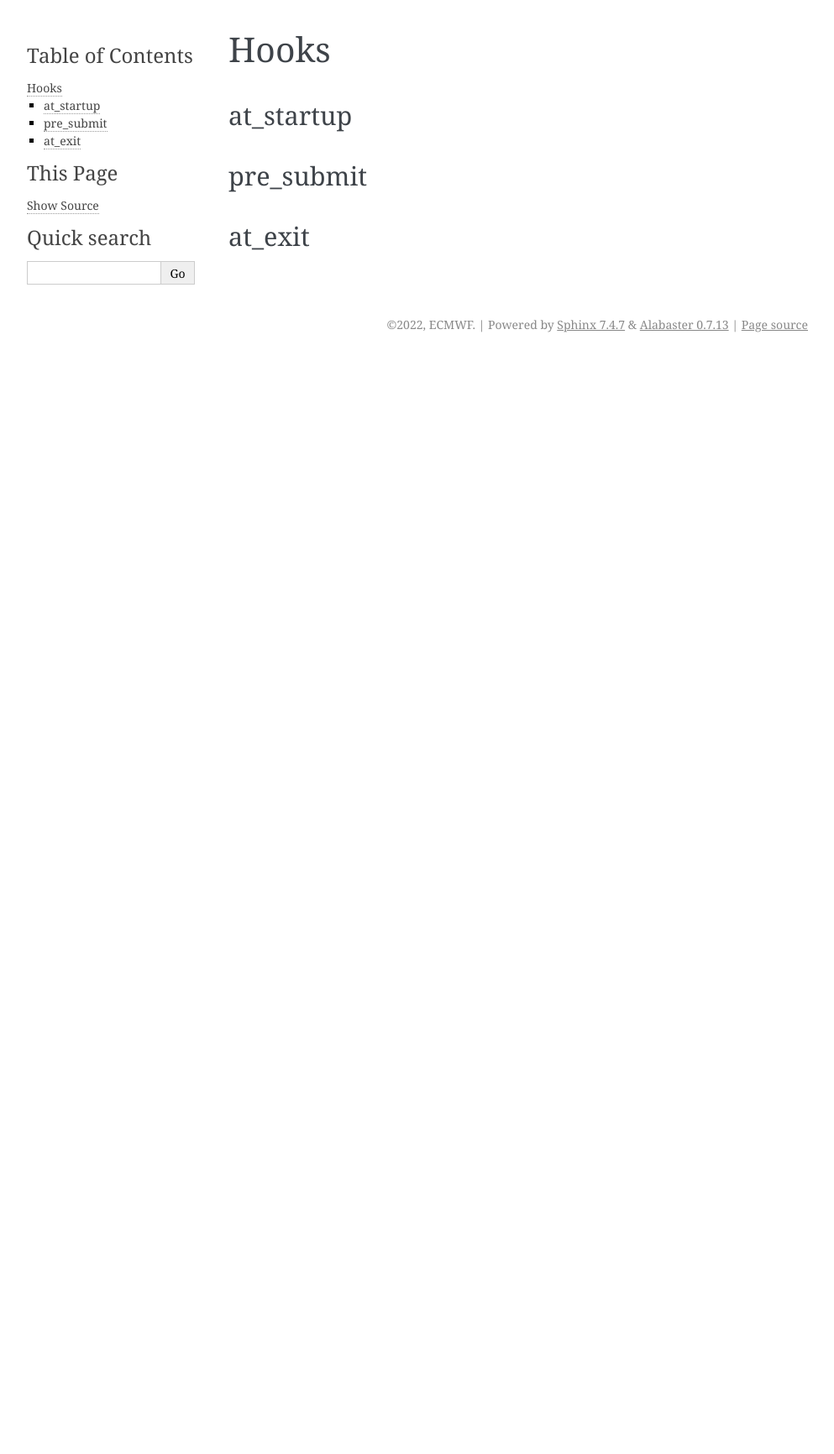
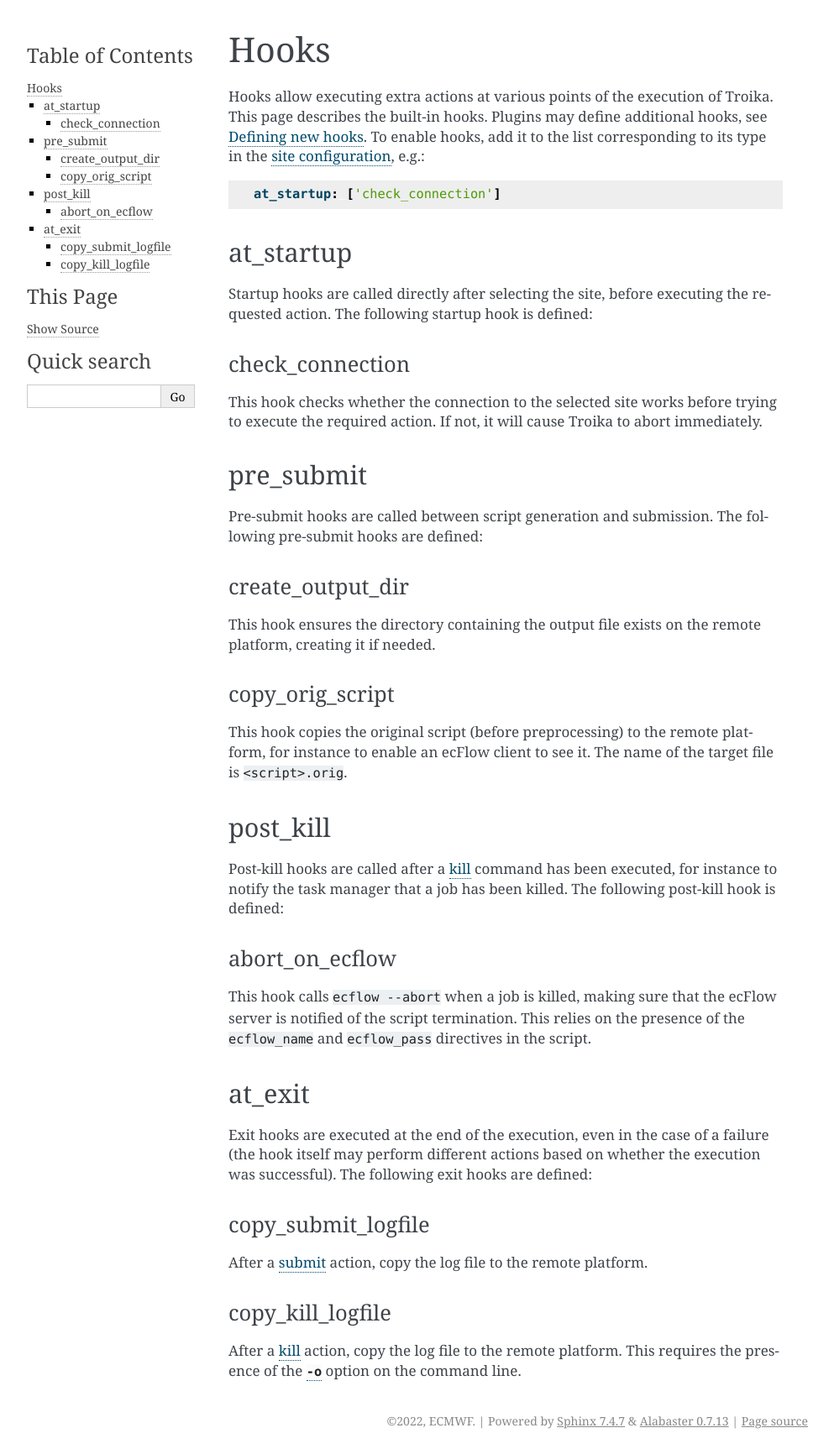
Before and after one commit to ecmwf/troika, a Sphinx documentation site: the page built from docs/reference/hooks.rst, in a window 1280 px wide. Shown: the whole page at 84% size, without its empty margins (148-1141 px from the left). Built offline with Sphinx 7.4.7, drawn with Linux system fonts in a browser that asks for light colours; before the commit the page ends 900 px from its top, so only the background shows below that.

Commit message:
Document hooks

```diff
--- /dev/null
+++ b/docs/extending/hook.rst
@@ -0,0 +1,3 @@
+
+Defining new hooks
+==================
--- a/docs/extending/index.rst
+++ b/docs/extending/index.rst
@@ -9,4 +9,5 @@ Extending Troika
    controller
    site
    connection
+   hook
    translator
--- a/docs/reference/hooks.rst
+++ b/docs/reference/hooks.rst
@@ -4,10 +4,29 @@
 Hooks
 =====
 
+Hooks allow executing extra actions at various points of the execution of
+Troika. This page describes the built-in hooks. Plugins may define additional
+hooks, see :doc:`/extending/hook`. To enable hooks, add it to the list
+corresponding to its type in the :ref:`site configuration <hook_options>`, e.g.:
+
+.. code-block:: yaml
+
+    at_startup: ['check_connection']
+
 .. _at_startup:
 
 at_startup
 ----------
+
+Startup hooks are called directly after selecting the site, before executing the
+requested action. The following startup hook is defined:
+
+check_connection
+~~~~~~~~~~~~~~~~
+
+This hook checks whether the connection to the selected site works before trying
+to execute the required action. If not, it will cause Troika to abort
+immediately.
 
 
 .. _pre_submit:
@@ -15,8 +34,58 @@ at_startup
 pre_submit
 ----------
 
+Pre-submit hooks are called between script generation and submission. The
+following pre-submit hooks are defined:
+
+create_output_dir
+~~~~~~~~~~~~~~~~~
+
+This hook ensures the directory containing the output file exists on the remote
+platform, creating it if needed.
+
+copy_orig_script
+~~~~~~~~~~~~~~~~
+
+This hook copies the original script (before preprocessing) to the remote
+platform, for instance to enable an ecFlow client to see it. The name of the
+target file is ``<script>.orig``.
+
+
+.. _post_kill:
+
+post_kill
+---------
+
+Post-kill hooks are called after a :ref:`kill` command has been executed, for
+instance to notify the task manager that a job has been killed. The following
+post-kill hook is defined:
+
+abort_on_ecflow
+~~~~~~~~~~~~~~~
+
+This hook calls ``ecflow --abort`` when a job is killed, making sure that the
+ecFlow server is notified of the script termination. This relies on the presence
+of the ``ecflow_name`` and ``ecflow_pass`` directives in the script.
+
 
 .. _at_exit:
 
 at_exit
 -------
+
+Exit hooks are executed at the end of the execution, even in the case of a
+failure (the hook itself may perform different actions based on whether the
+execution was successful). The following exit hooks are defined:
+
+copy_submit_logfile
+~~~~~~~~~~~~~~~~~~~
+
+After a :ref:`submit` action, copy the log file to the remote platform.
+
+copy_kill_logfile
+~~~~~~~~~~~~~~~~~
+
+.. program:: troika
+
+After a :ref:`kill` action, copy the log file to the remote platform. This
+requires the presence of the :option:`-o` option on the command line.
```
Also changed, not shown: docs/reference/config.rst (+17 -2 lines).
